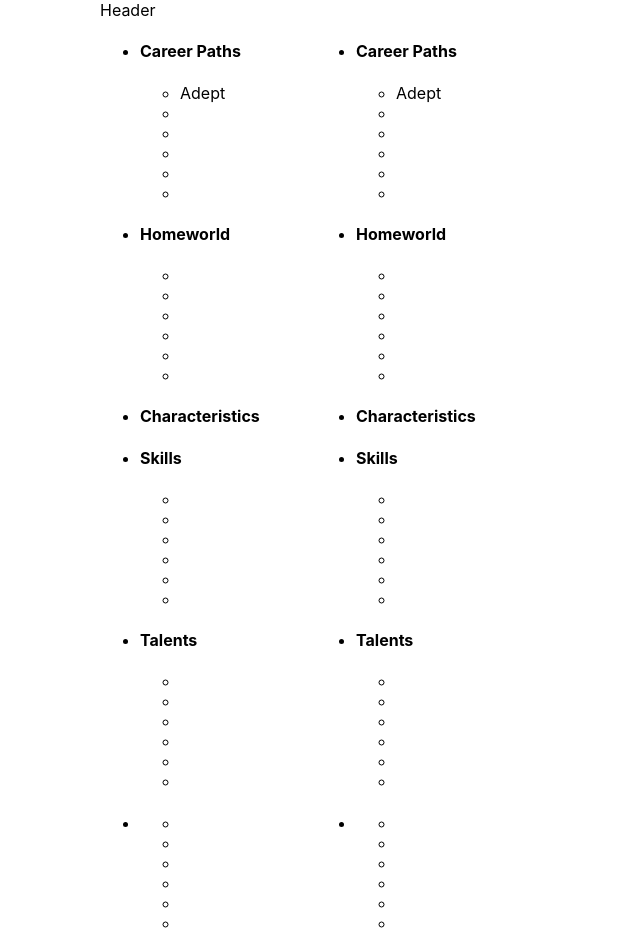
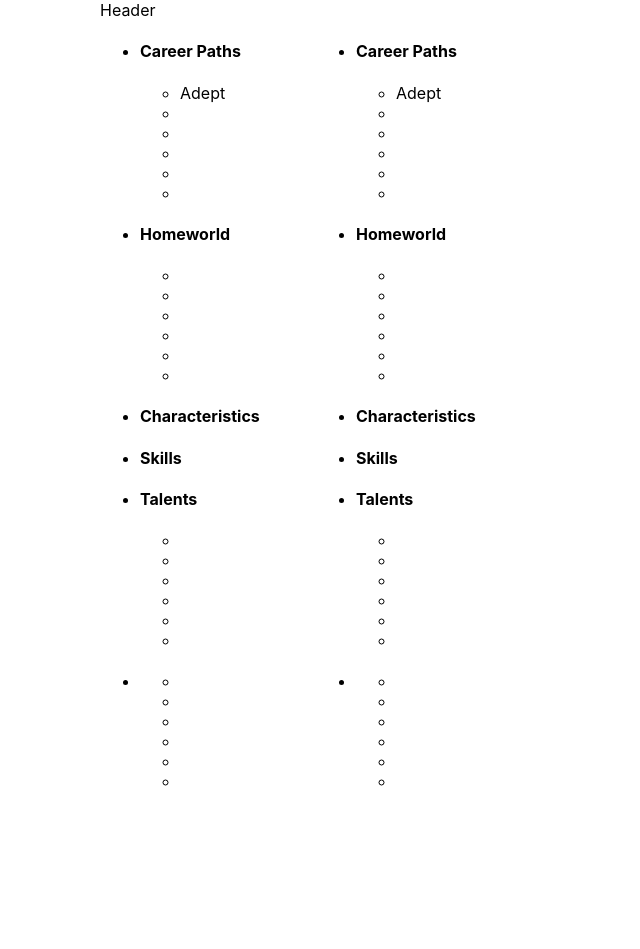
Before and after one commit to ccooper2382/Dark-Heresy-Next, a Next.js app: page /components/sidenav in a window 1280 px wide. Shown: the whole page, without its empty margins (0-640 px from the left). After the commit the page ends 807 px from the top, so only its background shows below. Built offline with nearby package versions, Linux system fonts and the light colour scheme.

Commit message:
Add files via upload

```diff
--- a/pages/components/sidenav.jsx
+++ b/pages/components/sidenav.jsx
@@ -36,15 +36,8 @@ function Sidenav(props) {
 
                     </li>
                     <li>
-                        <h1>Skills</h1>
-                        <ul>
-                            <li></li>
-                            <li></li>
-                            <li></li>
-                            <li></li>
-                            <li></li>
-                            <li></li>
-                        </ul>
+                        <h1><Link href = "/Character-Creation/Skills">Skills</Link></h1>
+
                     </li>
                     <li>
                         <h1>Talents</h1>
```
